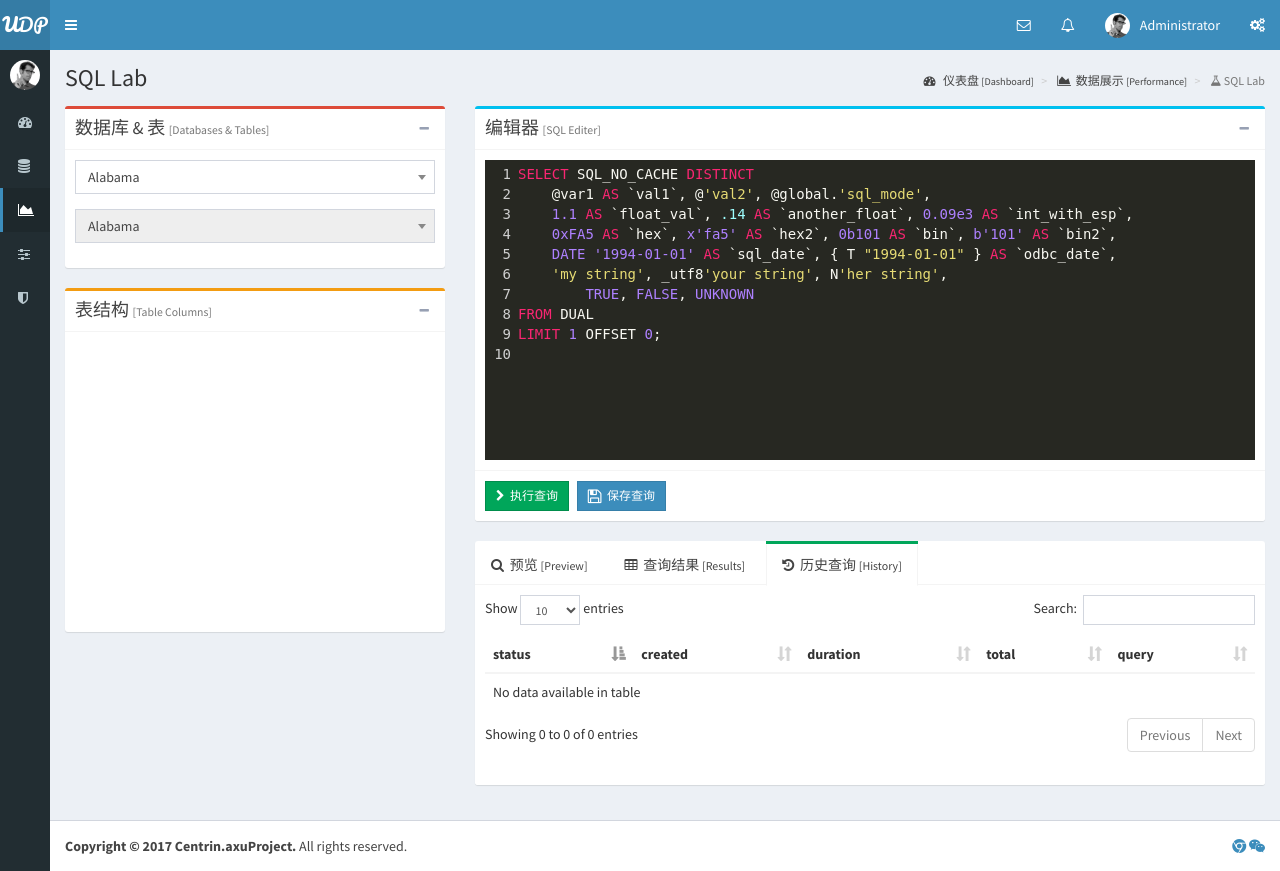
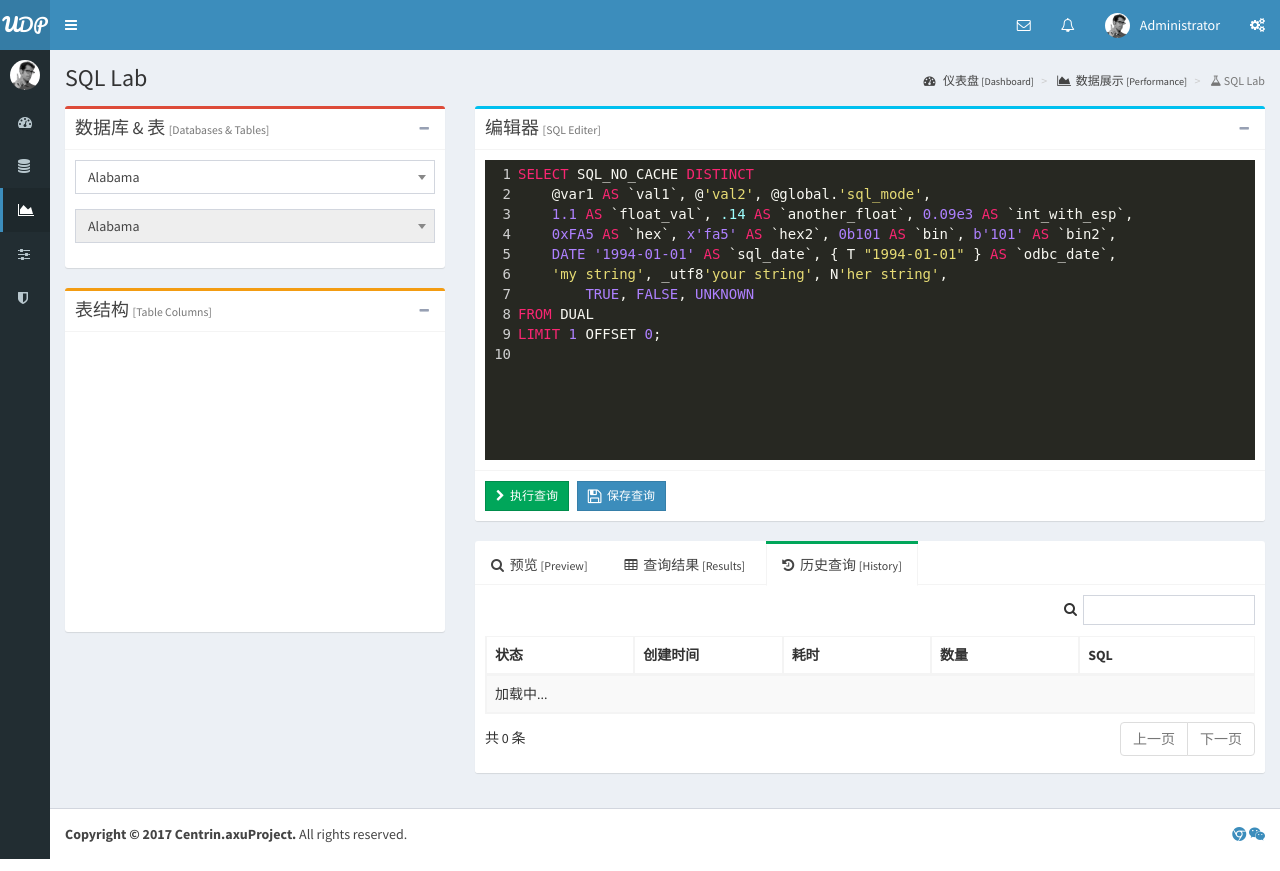
Before and after one commit to axu4github/ceudp, a Django app: page /performance/sql/ in a window 1280 px wide, after a click that opens the changed part. Run offline with Django 3.2, Linux system fonts and the light colour scheme; data that the repository does not hold is empty; parts of the project's set-up code (start-up, migrations or seed data) failed here and were passed over; some libraries are stand-ins or nearby versions.

Commit message:
添加历史查询列表获取与渲染

```diff
--- a/performance/apis/urls.py
+++ b/performance/apis/urls.py
@@ -4,5 +4,5 @@ from views import QueryViewSet
 
 
 urlpatterns = [
-    url(r"querys/$", QueryViewSet.as_view({'get': 'list'})),
+    url(r"querys/$", QueryViewSet.as_view({'get': 'list'}), name="query_list"),
 ]
--- a/performance/settings.py
+++ b/performance/settings.py
@@ -15,8 +15,8 @@ class Settings(AppConf):
     - 如果设置和项目配置（django.conf）同样名称的配置项，调用时会使用项目配置文件中指定的配置项，而不会使用当前类中的配置项。
     """
 
-    FAILED = -1
-    SUCCESS = 0
+    FAILED = "-1"
+    SUCCESS = "0"
 
     QUERY_STASTUS = {
         FAILED: "failed",
--- a/performance/templates/performance/sql_lab.html
+++ b/performance/templates/performance/sql_lab.html
@@ -12,7 +12,7 @@
         }
 
         .nav-tabs-custom > .tab-content {
-            height: 200px;
+            /*height: 200px;*/
         }
     </style>
 {% endblock %}
@@ -31,6 +31,67 @@
             });
 
             query_history_table = $('#query-history-table').DataTable({
+                "language": {
+                    "processing": '<div class="overlay"><i class="fa fa-refresh fa-spin"></i></div>',
+                    "loadingRecords": "加载中...",
+                    "info": "共 _TOTAL_ 条",
+                    "infoEmpty": "共 0 条",
+                    "zeroRecords": "无数据",
+                    "emptyTable": "无数据",
+                    "search": "<i class='fa fa-search'></i>",
+                    "paginate": {
+                        "first": "第一页",
+                        "previous": "上一页",
+                        "next": "下一页",
+                        "last": "最后一页",
+                    },
+                },
+                "searching": true,
+                "ordering": false,
+                "bLengthChange": false, // 是否启动可以改变单页数量
+                // "scrollY": "300px",
+                "scrollCollapse": true,
+                "iDisplayLength" : 10, // 设置单页显示数量
+                "ajax": {
+                    "url": "{% url 'performance_api:query_list' %}",
+                    "method": "GET",
+                    "timeout": 5000,
+                    "dataSrc": function(response){ return response },
+                    "error": function(data){
+                        alert(data.responseJSON.message);
+                    }
+                },
+                "columns": [
+                    {
+                        "data": "status", "title": "状态",
+                        "render": function(status){
+                            switch (status) {
+                                case "0":
+                                    return "<span class='label label-success'>成功</span>";
+                                    break;
+                                case "-1":
+                                    return "<span class='label label-danger'>失败</span>";
+                                    break;
+                                default:
+                                    return "<span class='label label-default'>未知状态</span>";
+                            }
+                        },
+                    },
+                    {
+                        "data": "created", "title": "创建时间",
+                        "render": function(created){
+                            var date = new Date(created);
+                            return date.toLocaleDateString() + " " + date.toLocaleTimeString();
+                        },
+                    },
+                    { "data": "duration", "title": "耗时" },
+                    {
+                        "data": "total", "title": "数量",
+                    },
+                    {
+                        "data": "query", "title": "SQL",
+                    }
+                ],
             });
 
             code_editor = CodeMirror.fromTextArea(document.getElementById('code'), {
@@ -65,7 +126,7 @@
                     <a href="#"><i class="fa fa-area-chart"></i>数据展示 <small>[Performance]</small></a>
                 </li>
                 <li class="active">
-                    <i class="fa fa-flask"></i> SQL Lab</small>
+                    <i class="fa fa-flask"></i> SQL Lab
                 </li>
             </ol>
         </section>
@@ -188,7 +249,7 @@ LIMIT 1 OFFSET 0;
                                 RESULTS
                             </div>
                             <div class="tab-pane" id="query-history">
-                                <table id="query-history-table" class="table">
+                                <table id="query-history-table" class="table table-striped table-bordered">
                                     <thead>
                                         <tr>
                                             <th>status</th>
```
